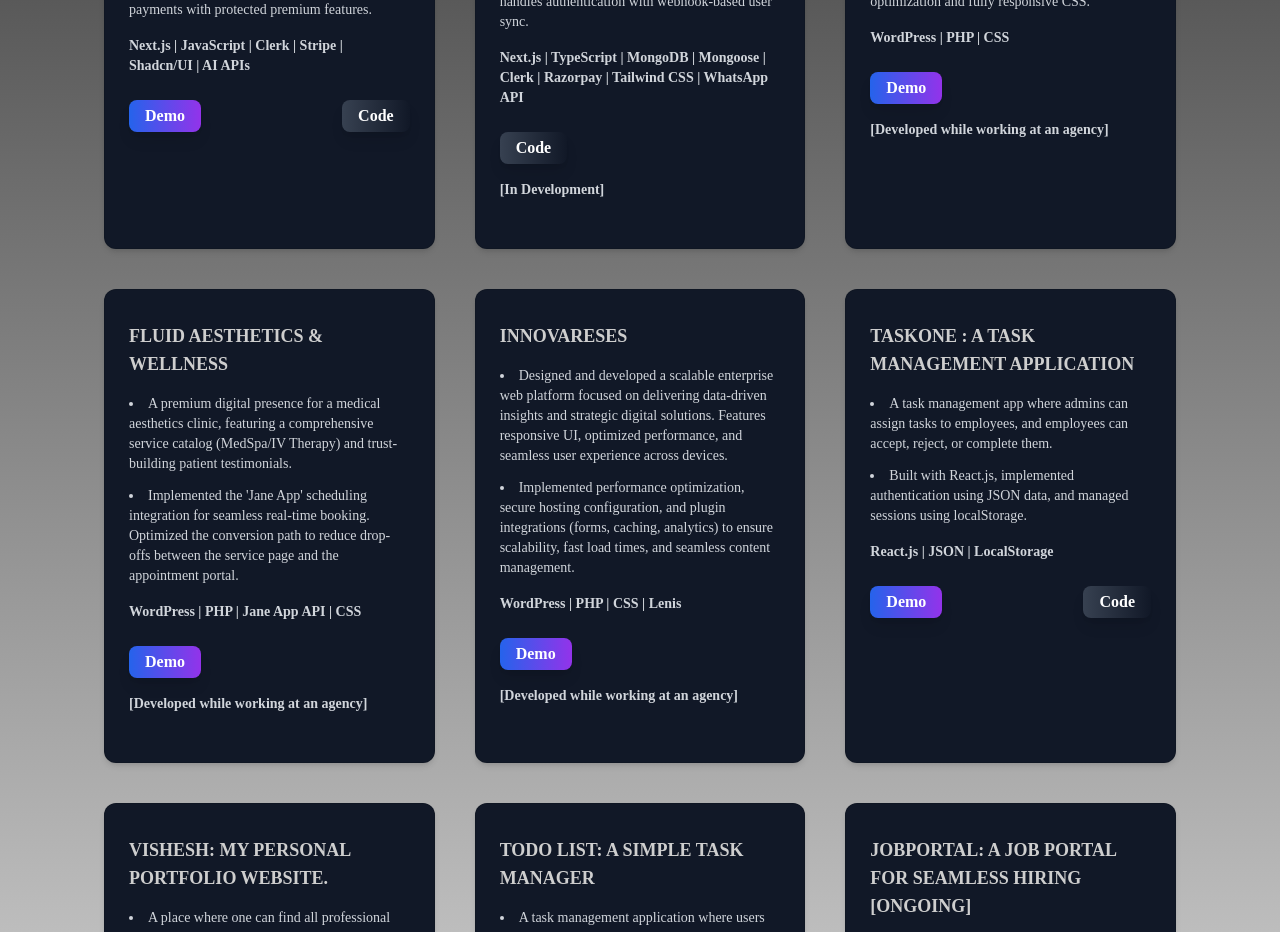
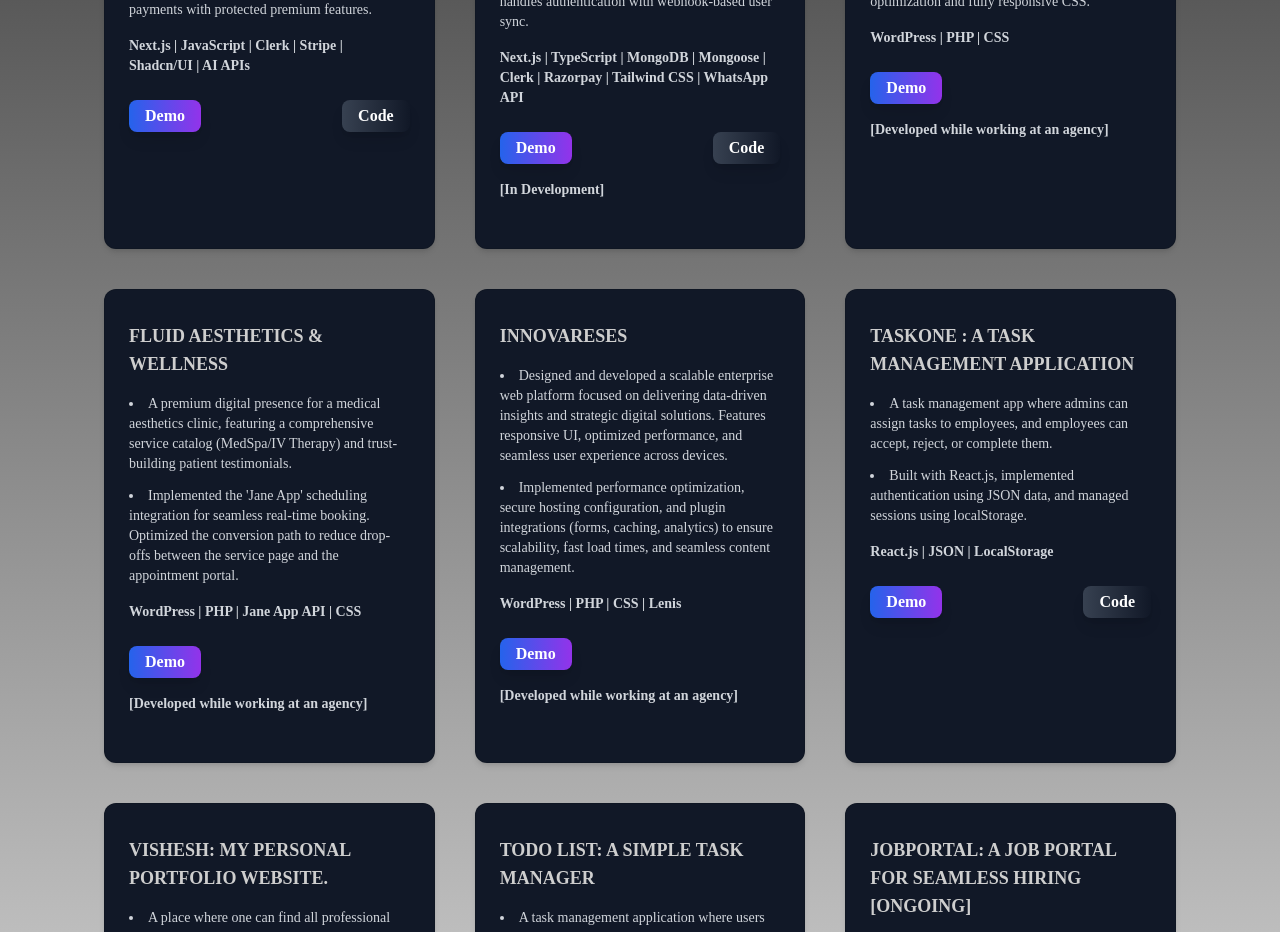
Before and after one commit to visheshgaur/my-portfolio, a React (Create React App) app: page / in a window 1280 px wide. Shown: the part 2860-3792 px from the top of the page. Built offline with nearby package versions, Linux system fonts and the light colour scheme.

Commit message:
Trigger-Deploy

```diff
--- a/src/components/Projects.jsx
+++ b/src/components/Projects.jsx
@@ -23,7 +23,7 @@ const Projects = forwardRef((props, ref) => {
       "tech-used":
         "Next.js | TypeScript | MongoDB | Mongoose | Clerk | Razorpay | Tailwind CSS | WhatsApp API",
       status: "[In Development]",
-      "demo-link": "",
+      "demo-link": "https://roodmates.com/",
       "github-link": "https://github.com/visheshgaur/Roodmate",
     },
     3: {
```
